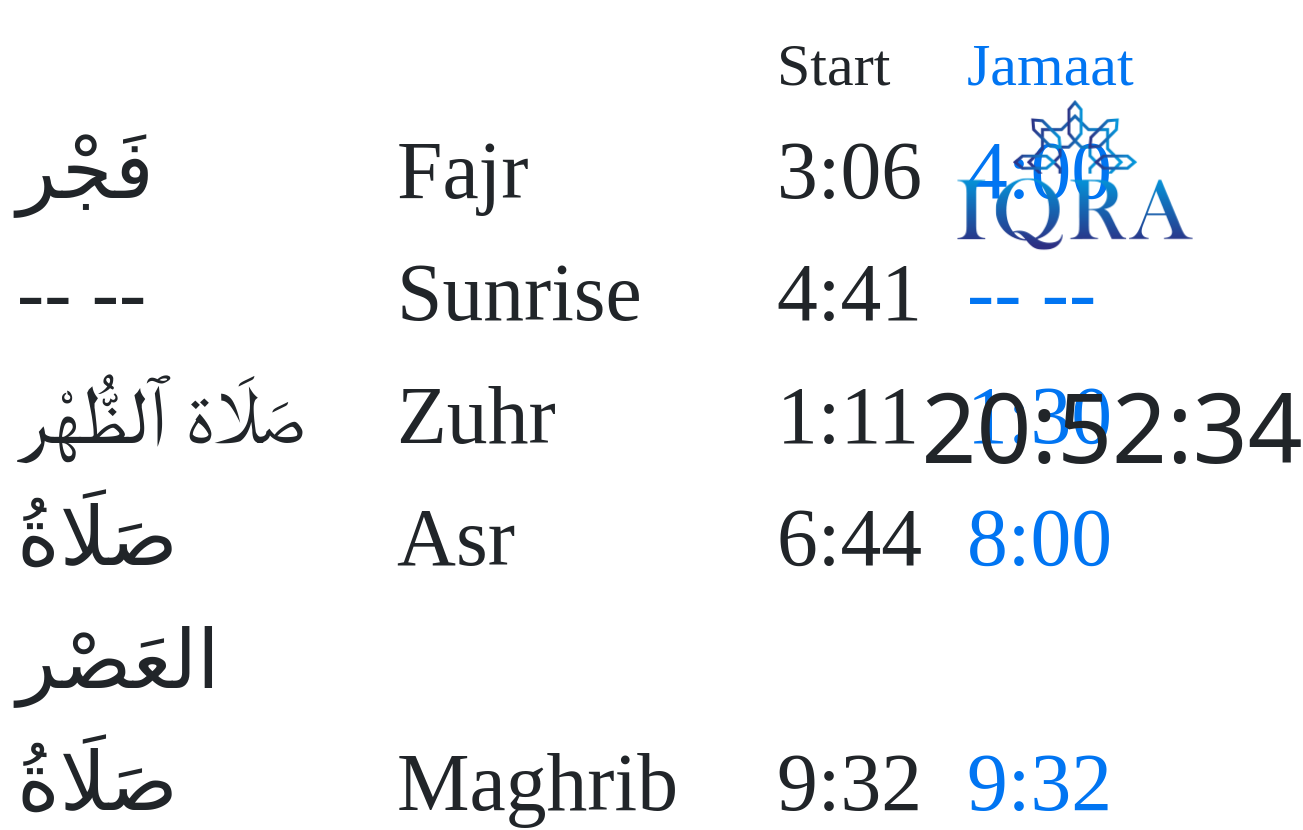
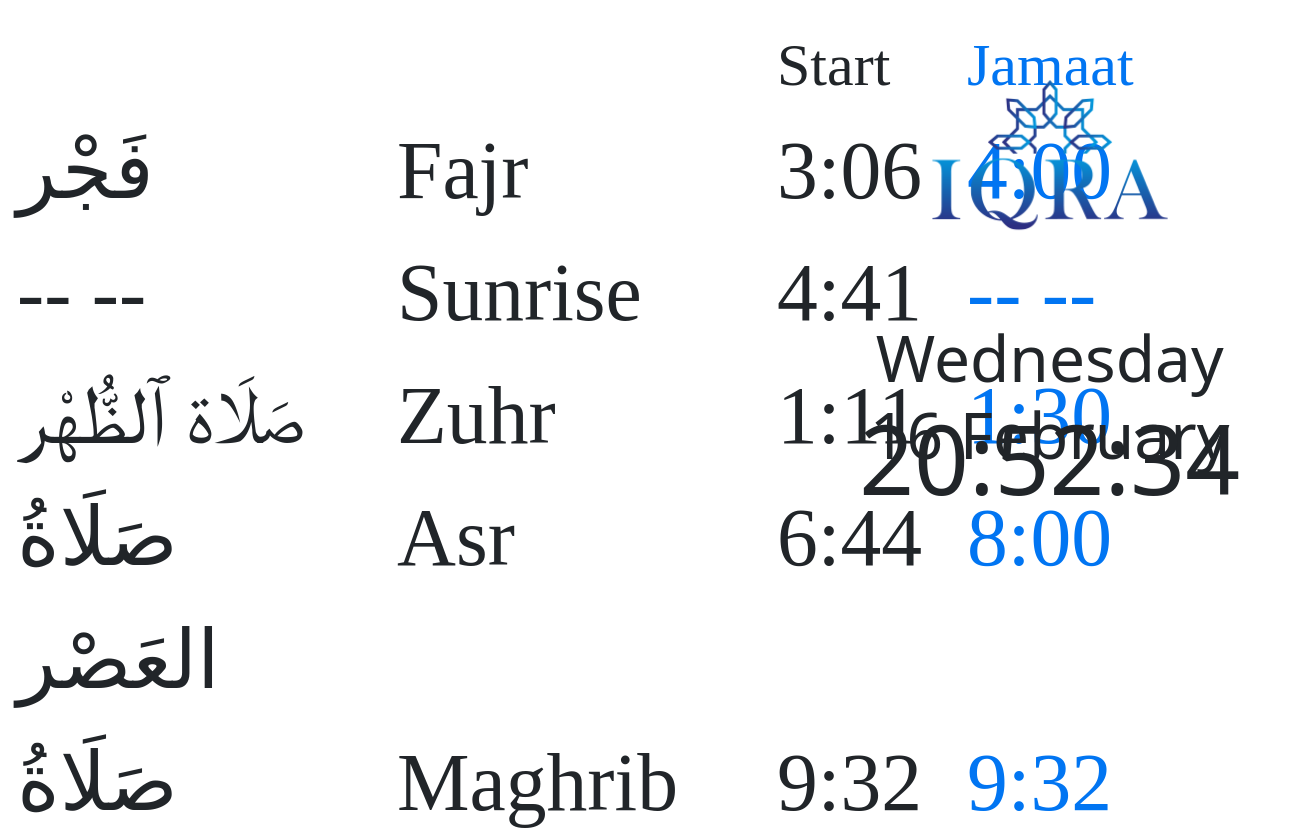
Before and after one commit to HabibAli786/my-digital-prayer-display, a React (Create React App) app: page /prayertimes in a window 1280 px wide. Shown: the top 830 px of the page, 1303 px wide, since content can reach past the window. Built offline with nearby package versions, Linux system fonts and the light colour scheme.

Commit message:
date added

```diff
--- a/src/components/prayerTimes/PrayerTimes.css
+++ b/src/components/prayerTimes/PrayerTimes.css
@@ -25,17 +25,25 @@
 
 .logo {
     position: absolute;
-    right: 1%;
-    top: 100px;
+    right: 3%;
+    top: 80px;
     width: 30%;
+}
+
+.date {
+    position: absolute;
+    right: 3%;
+    top: 40%;
+    width: 30%;
+    font-size: 4em;
 }
 
 .clock {
     position: absolute;
     right: 3%;
-    top: 46%;
+    top: 50%;
     font-size: 6em;
-    width: 25%;
+    width: 30%;
 }
 
 /* .col {
--- a/src/components/prayerTimes/prayerTimes.js
+++ b/src/components/prayerTimes/prayerTimes.js
@@ -28,15 +28,30 @@ const Clock = () => {
     return (`${hours}:${minutes}:${seconds}`)
 }
 
+const CurrentDate = () => {
+    const date = new Date()
+    const weekday = date.toLocaleString("default", { weekday: "long" })
+    const dayOfMonth = date.getUTCDate()
+    const month = date.toLocaleString('default', { month: 'long' })
+    return weekday + " " + dayOfMonth + " " + month
+}
+
 function PrayerTimes() {
 
     const [clock, setClock] = useState("0:00:00")
+    const [date, setDate] = useState(CurrentDate())
 
     useEffect(() => {
         setTimeout(() => {
             setClock(Clock())
         }, 1000)
     }, [clock])
+
+    useEffect(() => {
+        setTimeout(() => {
+            setDate(CurrentDate())
+        }, 8000)
+    }, [date])
 
     return(
         <>
@@ -88,6 +103,7 @@ function PrayerTimes() {
         <a href="/">
             <img className="logo" src='/images/iqra.png' alt="logo" />
         </a>
+        <h1 className="date">{date}</h1>
         <h1 className="clock">{clock}</h1>
         </>
     )
```
